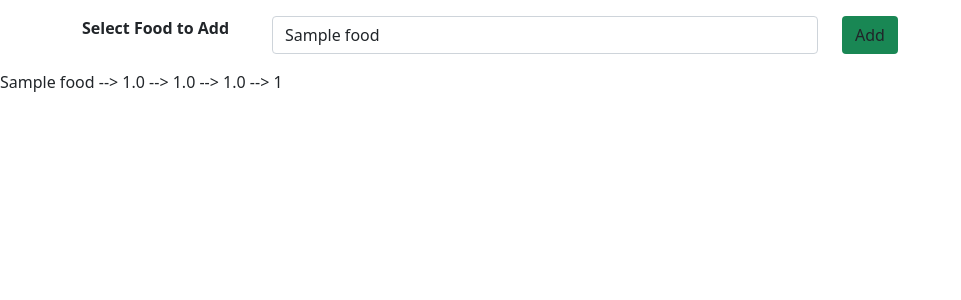
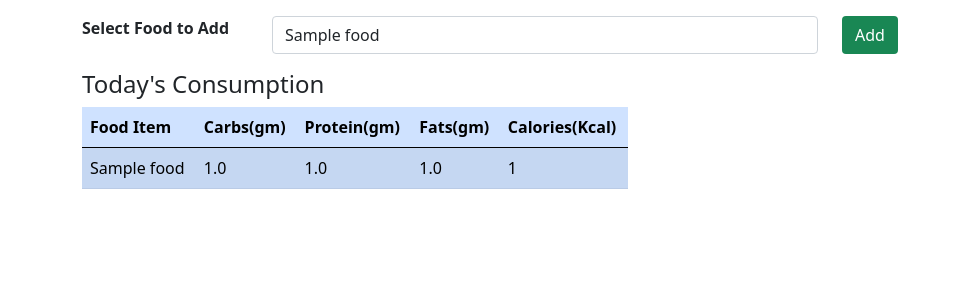
Before and after one commit to VikMaamaa/Django-Calorie-Tracker, a Django app: page / in a window 1280 px wide. Shown: the top 300 px of the page, without its empty margins (0-961 px from the left). Run offline with Django 4.2, Linux system fonts and the light colour scheme; a user stored in the database is signed in; tables that the repository leaves empty hold one stand-in row (values such as "Sample post").

Commit message:
feat: designing table for consumed foods

```diff
--- a/mysite/myapp/templates/myapp/index.html
+++ b/mysite/myapp/templates/myapp/index.html
@@ -32,21 +32,56 @@
                 </select>
             </div>
                 <div class="col-md-3">
-                    <button class="btn bg-success" type="submit">Add</button>
+                    <button class="btn bg-success text-white" type="submit">Add</button>
                 </div>
             </div>
             </form>
         </div>
 
 
+        <div class='row'>
+            <div class='col-md-6'>
+                <div>
+                    <h4>Today's Consumption</h4>
+                </div>
+
+                <table id='table' class='table table-striped table-primary'>
+                   <thead >
+                    <tr class="">
+                        <th>Food Item</th>
+                        <th>Carbs(gm)</th>
+                        <th>Protein(gm)</th>
+                        <th>Fats(gm)</th>
+                        <th>Calories(Kcal)</th>
+                    </tr>
+                   </thead>
+                   <tbody>
+
+                        {% for c in consumed_food %}
+                        <tr>
+                            <td>{{c.food_consumed.name}}</td>
+                            <td>{{c.food_consumed.carbs}}</td>
+                            <td>{{c.food_consumed.protein}}</td>
+                            <td>{{c.food_consumed.fats}}</td>
+                            <td>{{c.food_consumed.calories}}</td>
+                        </tr>
+                        {% endfor %}
+
+                   </tbody>
+                </table>
+            </div>
+
+            <div class='col-md-5 offset-1'>
+
+            </div>
+        </div>
     </div>
 
 
 
-    {% for c in consumed_food %}
-        {{c.food_consumed}} --> {{c.food_consumed.carbs}} --> {{c.food_consumed.protein}} --> {{c.food_consumed.fats}} --> {{c.food_consumed.calories}}
-    <br >
-        {% endfor %}
+
+
+
 
 </body>
 </html>
```
